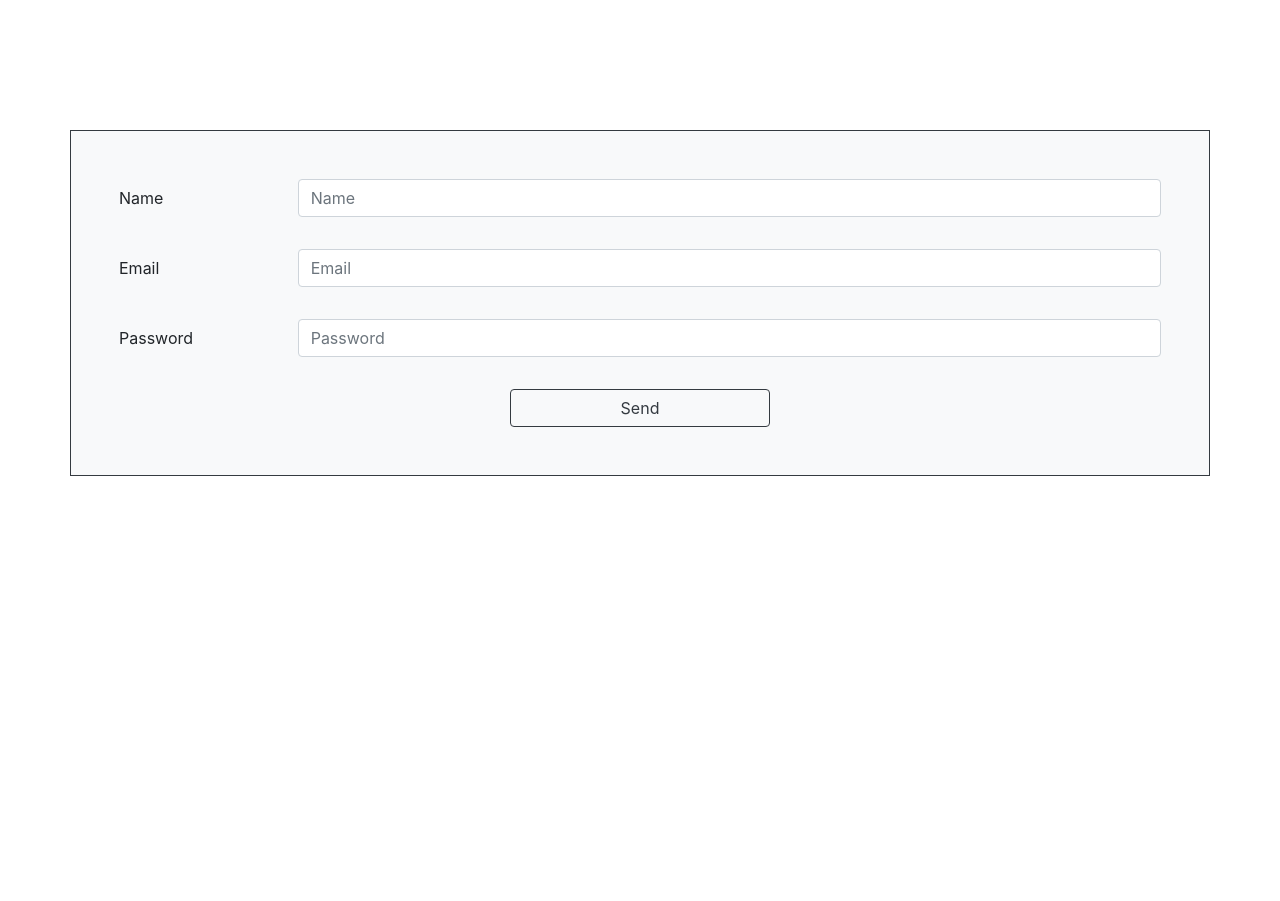
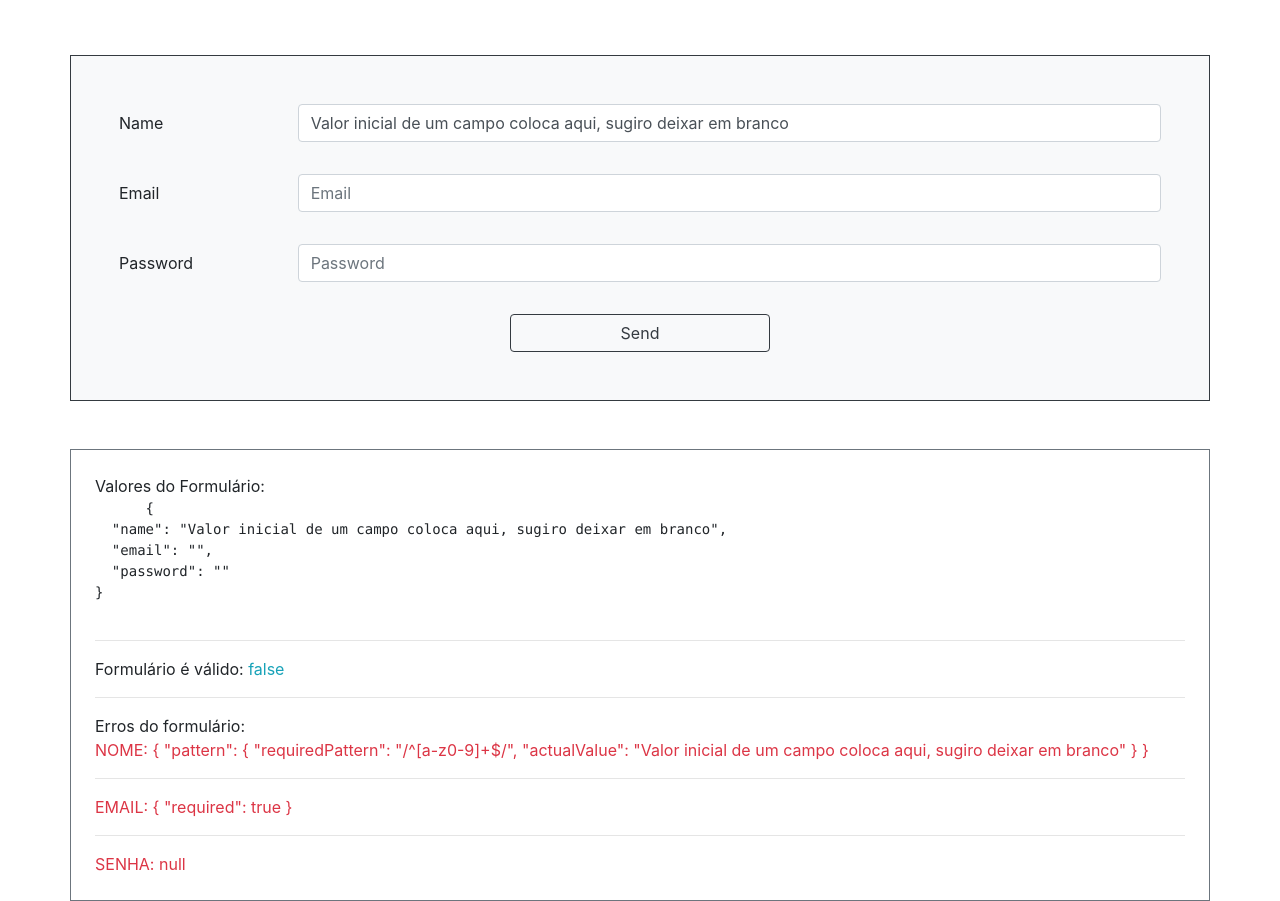
Before and after one commit to RafaZeero/angular-helper-reactive-forms-Rosana, an Angular app: page / in a window 1280 px wide. Shown: the part 120-1021 px from the top of the page. Before the commit the page ends 800 px from the top, so only its background shows below. Built offline with nearby package versions, Linux system fonts and the light colour scheme.

Commit message:
[Form Validity] show form validations in View and adding a lot of validations

```diff
--- a/src/app/app.component.html
+++ b/src/app/app.component.html
@@ -1,11 +1,16 @@
 <div
   class="container bg-light p-5 border border-dark"
   [ngStyle]="{
-    'margin-top': '250px'
+    'margin-top': '175px'
   }"
 >
+  <ng-container *ngIf="isFormSend">
+    <div class="bg-info">
+      <p>Formulário enviado com sucesso!!</p>
+    </div>
+  </ng-container>
   <!-- <form> recebe uma diretiva [formGroup] com o nome do FormGroup do <NomeDoComponente>.component.ts -->
-  <form [formGroup]="registerForm">
+  <form [formGroup]="registerForm" (ngSubmit)="onSubmit()">
     <div class="d-flex flex-column" [ngStyle]="{ gap: '1rem' }">
       <div class="form-group row">
         <label for="staticEmail" class="col-sm-2 col-form-label">Name</label>
@@ -52,3 +57,36 @@
     </div>
   </form>
 </div>
+
+<!-- Mostrando as validações no HTML -->
+<div class="container mt-5 border border-secondary p-4">
+  <div>
+    Valores do Formulário:
+    <pre>
+      {{ registerForm.value | json }}
+    </pre>
+  </div>
+  <hr />
+  <!-- Se o formulário é válido ou não. Isso pode ser usabo para desabilitar o botão de envio quando o form não for válido -->
+  <div>
+    Formulário é válido: <span class="text-info">{{ registerForm.valid }}</span>
+  </div>
+  <hr />
+  <!-- Os erros podem aparecer embaixo dos inputs, por exemplo quando o usuário não coloca o length mínimo para a senha -->
+  <div>
+    Erros do formulário:
+    <div>
+      <span class="text-danger"
+        >NOME: {{ registerForm.get("name")?.errors | json }}</span
+      >
+      <hr />
+      <span class="text-danger"
+        >EMAIL: {{ registerForm.get("email")?.errors | json }}</span
+      >
+      <hr />
+      <span class="text-danger"
+        >SENHA: {{ registerForm.get("password")?.errors | json }}</span
+      >
+    </div>
+  </div>
+</div>
--- a/src/app/app.component.ts
+++ b/src/app/app.component.ts
@@ -1,5 +1,5 @@
 import { Component } from '@angular/core';
-import { FormControl, FormGroup } from '@angular/forms';
+import { FormControl, FormGroup, Validators } from '@angular/forms';
 
 @Component({
   selector: 'app-root',
@@ -7,12 +7,38 @@ import { FormControl, FormGroup } from '@angular/forms';
   styleUrls: ['./app.component.css'],
 })
 export class AppComponent {
+  // Para quando o formulário for enviado!
+  isFormSend: boolean = false;
+
   // Registrando o form como um FormGroup com seus controles
   registerForm = new FormGroup({
     // 'name' é um input que vai receber validações dentro do FormControl, assim como 'email' e 'password'
-    name: new FormControl(''),
-    email: new FormControl(''),
-    password: new FormControl(''),
+    name: new FormControl(
+      'Valor inicial de um campo coloca aqui, sugiro deixar em branco',
+      // Validação para os campos do formulário devem ser colocados em Array ou em um objeto como mostrarei nos exemplos a seguir
+      [Validators.minLength(3), Validators.pattern(/^[a-z0-9]+$/)]
+    ),
+    email: new FormControl('', {
+      validators: [Validators.email, Validators.required],
+    }),
+    password: new FormControl('', {
+      validators: [Validators.minLength(8), Validators.maxLength(20)],
+    }),
   });
   constructor() {}
+
+  onSubmit() {
+    // Desestruturando validações do registerForm
+    const { name, email, password } = this.registerForm.value;
+    // Mostrando as validações no console
+    console.log({ name, email, password, form: this.registerForm });
+
+    // Mostrar envio do form!
+    this.isFormSend = true;
+
+    // Somente para resetar o envio do form já que nada mais aconterá no projeto
+    setTimeout(() => {
+      this.isFormSend = false;
+    }, 5 * 1000);
+  }
 }
```
